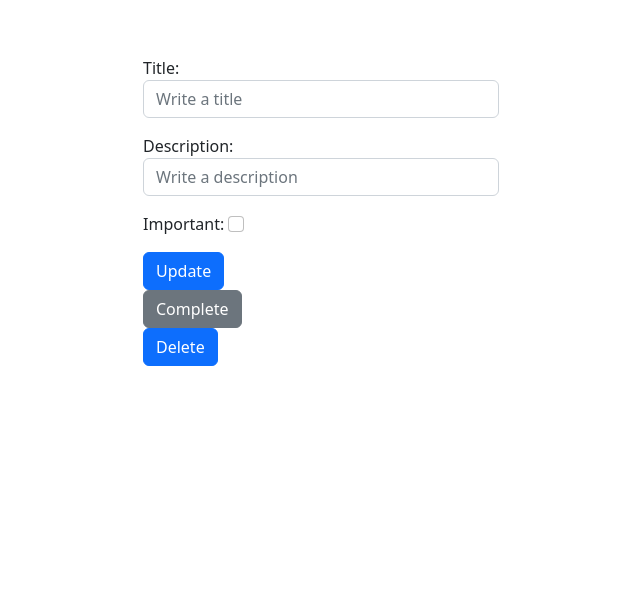
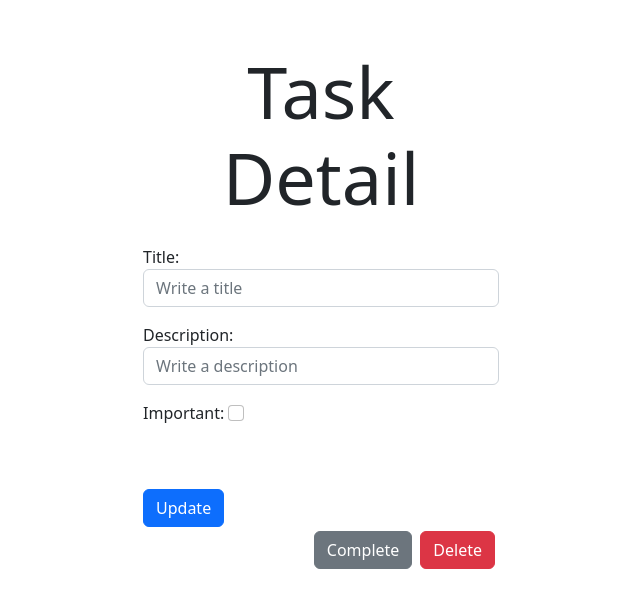
Before and after one commit to LuciaCerpa/django-crud-auth, a Django app: template tasks/templates/task_detail.html in a window 1280 px wide. Shown: the part 56-664 px from the top of the page, without its empty margins (319-959 px from the left). Run offline with Django 4.2, Linux system fonts and the light colour scheme; the template is opened without the code that fills it: values that come from a table or form of the project are taken from there, others are empty.

Commit message:
last changes

```diff
--- a/tasks/templates/create_task.html
+++ b/tasks/templates/create_task.html
@@ -5,7 +5,7 @@
 <main class="container mb-2">
     <div class="row">
         <div class="col-md-4 offset-md-4 mt-5">
-            <form action="/tasks/create/" method="POST" class="card card-body">
+            <form action="/tasks/create" method="POST" class="card card-body">
                 <h1 class="text-center">Create Task</h1>
                 {{error}}
                 {% csrf_token %}
--- a/tasks/templates/task_detail.html
+++ b/tasks/templates/task_detail.html
@@ -4,27 +4,29 @@
 <main class="container">
     <div class="row">
         <div class="col-md-4 offset-md-4 mt-5">
-            <h2>{{task.title}}</h2>
+            <h2 class="text-center display-2">Task Detail</h2>
             {{error}}
-            <div class="d-f justify-content-around">
-                <form method="POST">
-                    {% csrf_token %}
-                    {{form.as_p}}
-                    <button class="btn btn-primary" >Update</button>
-                </form>
 
-                <form action="{% url 'complete_task' task.id %}" method="POST">
+            <form class="pt-3" method="POST">
+                {% csrf_token %}
+                {{form.as_p}}
+                <button class="btn btn-primary mt-5">Update</button>
+            </form>
+
+            <div class="d-flex justify-content-end">
+                <form class="p-1" action="{% url 'complete_task' task.id %}" method="POST">
                     {% csrf_token %}
                     <button class="btn btn-secondary">Complete</button>
                 </form>
 
-                <form action="{% url 'delete_task' task.id %}" method="POST">
+                <form class="p-1" action="{% url 'delete_task' task.id %}" method="POST">
                     {% csrf_token %}
-                    <button class="btn btn-primary danger">Delete</button>
+                    <button class="btn btn-danger">Delete</button>
                 </form>
             </div>
         </div>
     </div>
+    </div>
 </main>
 
 {% endblock %}
--- a/tasks/views.py
+++ b/tasks/views.py
@@ -34,7 +34,7 @@ def signup(request):
                 })
         return render(request, 'signup.html', {
             'form': UserCreationForm,
-            'error': 'Password do not match'
+            'error': 'Passwords did not match'
         })
 
 @login_required#con esto se proteje la ruta
@@ -64,7 +64,7 @@ def create_task(request):
         except ValueError:
             return render(request, 'create_task.html', {
                 'form': TaskForm,
-                'error': 'Please provide valid data'
+                'error': 'Error creating task.'
             })
 
 @login_required
@@ -80,7 +80,7 @@ def task_detail(request, task_id):
             form.save()
             return redirect('tasks')
         except ValueError:
-            return render(request, 'task_detail.html', { 'task' : task, 'form': form, 'error': 'Error updating tasak'})
+            return render(request, 'task_detail.html', { 'task' : task, 'form': form, 'error': 'Error updating task'})
 
 @login_required
 def complete_task(request, task_id):
```
Also changed, not shown: djangocrud/settings.py (+9 -9 lines), tasks/templates/tasks.html (+10 -12 lines).
